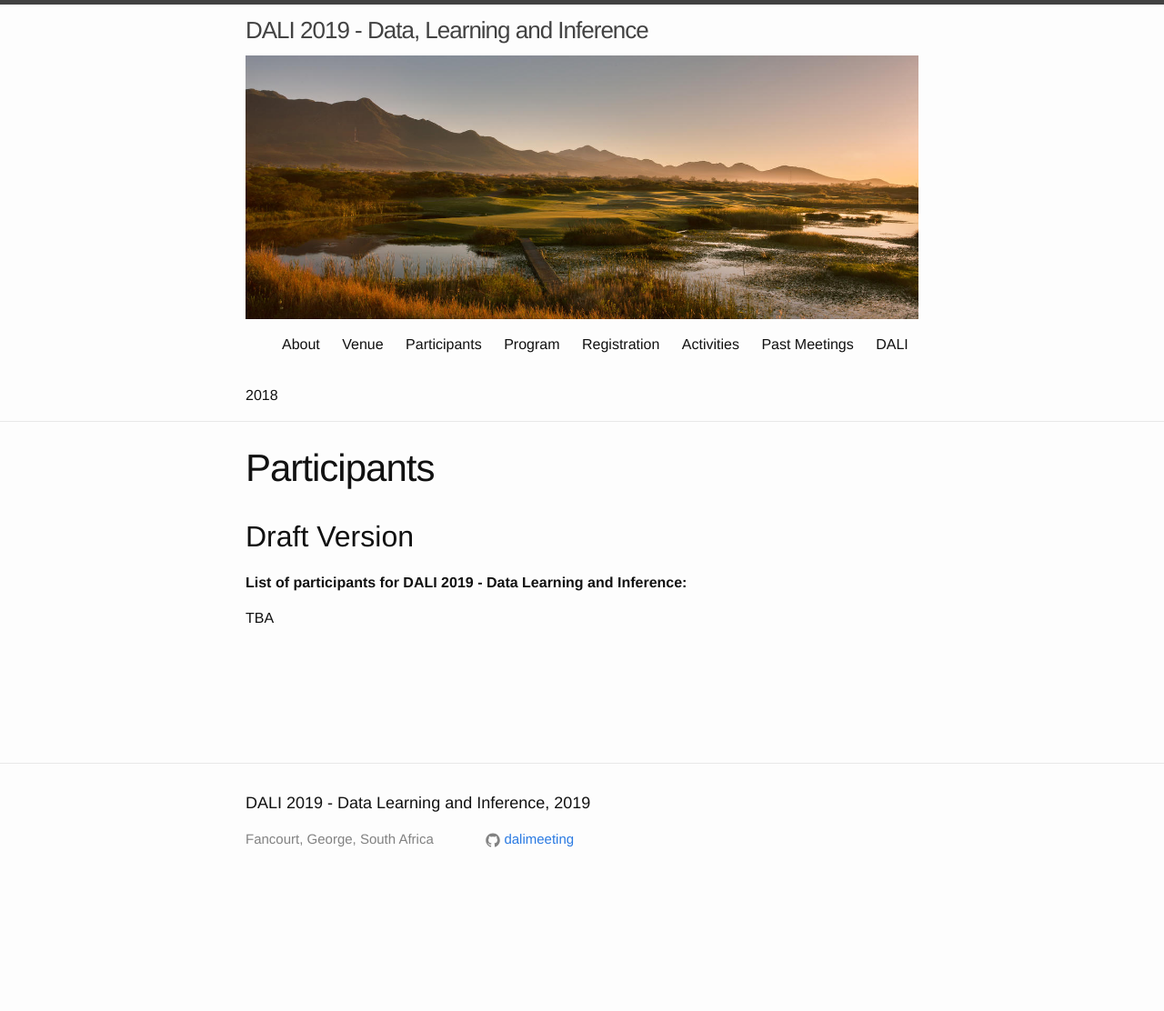
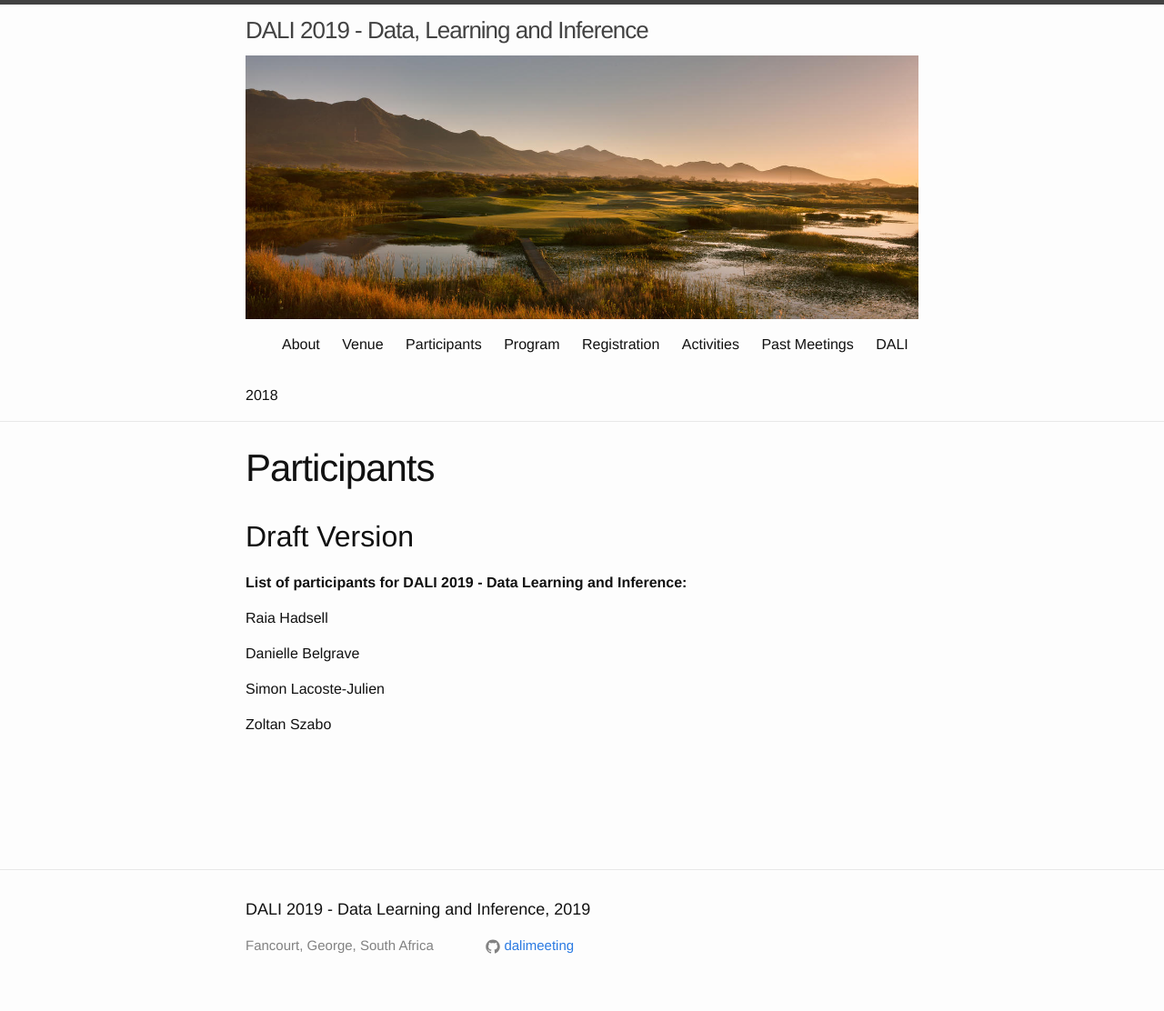
Before and after one commit to dalimeeting/dalimeeting.github.io, a Jekyll site: the page built from participants.html, in a window 1280 px wide. Shown: the whole page at 91% size. Built offline with Jekyll 4.4.1, drawn with Linux system fonts in a browser that asks for light colours; before the commit the page ends 995 px from its top, so only the background shows below that.

Commit message:
Update participants.yml

```diff
--- a/_data/participants.yml
+++ b/_data/participants.yml
@@ -1,2 +1,8 @@
-- family:
-  given: TBA
+- family: Hadsell
+  given: Raia
+- family: Belgrave
+  given: Danielle
+- family: Lacoste-Julien
+  given: Simon
+- family: Szabo
+  given: Zoltan
```
